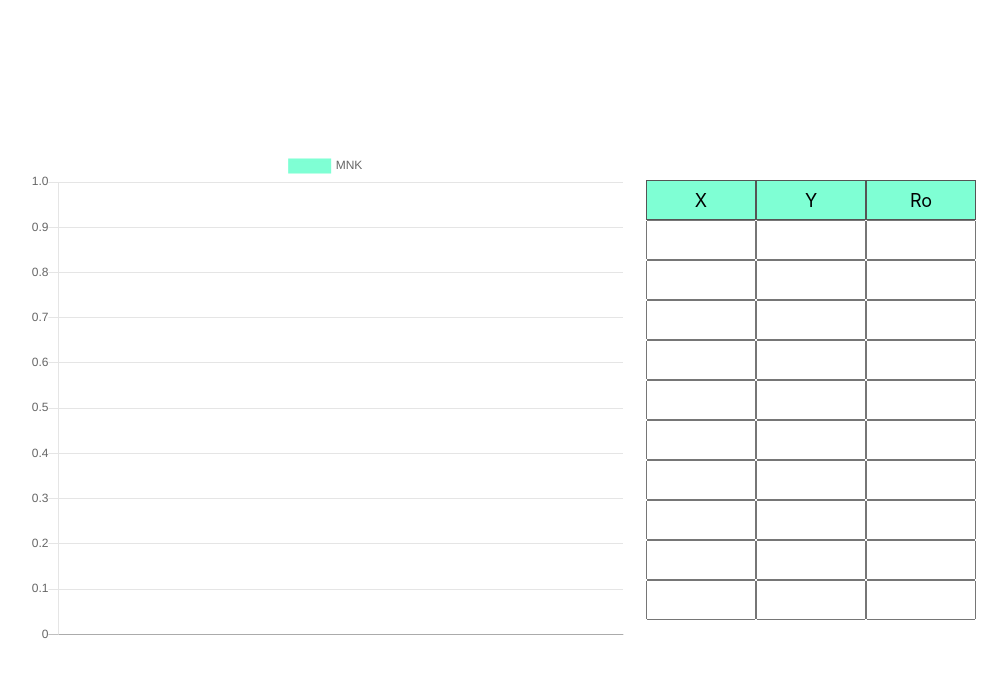
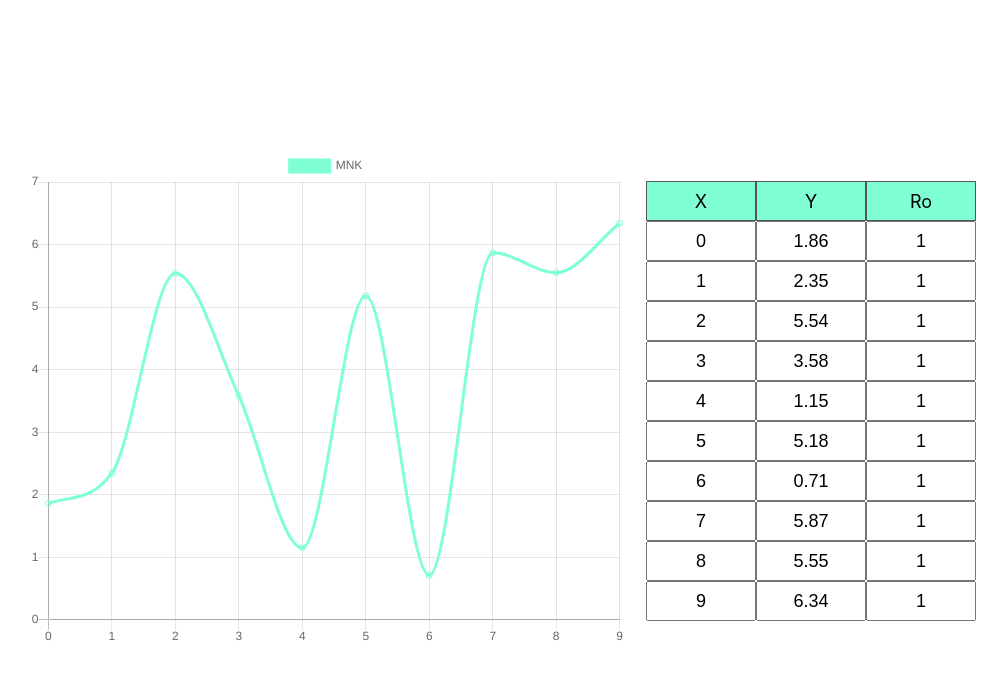
Before and after one commit to cadaverine/mnk-lab, a Nuxt app: page / in a window 1280 px wide. Shown: the top 680 px of the page, without its empty margins (139-1146 px from the left). Built offline with nearby package versions, Linux system fonts and the light colour scheme.

Commit message:
feat: add random generated values

```diff
--- a/components/Chart.vue
+++ b/components/Chart.vue
@@ -47,9 +47,20 @@ export default {
   },
   methods: {
     convertPointsToData(points) {
+      const pointsMap = new Map();
+      const xFloats = points.X.map(parseFloat);
+      let yFloats = points.Y.map(parseFloat);
+
+      for (const [i, x] of xFloats.entries()) {
+        pointsMap.set(x, yFloats[i])
+      }
+
+      xFloats.sort((a, b) => a - b)
+      yFloats = xFloats.map(x => pointsMap.get(x))
+
       return {
-        data: points.Y.map(parseFloat),
-        labels: points.X.map(String),
+        data: yFloats,
+        labels: xFloats.map(String),
       }
     },
     updateDataset(points) {
--- a/components/Table.vue
+++ b/components/Table.vue
@@ -24,6 +24,7 @@
 
 <script>
 import range from 'lodash/range';
+import random from 'lodash/random';
 
 export default {
   props: {
@@ -43,6 +44,9 @@ export default {
       Ro: [],
     },
   }),
+  mounted() {
+    this.generateRandomValues(1, 7.1);
+  },
   updated() {
     if (this.isValuesValid(this.values)) {
       this.$emit("valueschange", this.values);
@@ -62,6 +66,17 @@ export default {
       }
 
       return true;
+    },
+    generateRandomValues(stepX, maxY) {
+      this.values.Ro = [];
+      this.values.X = [];
+      this.values.Y = [];
+
+      for (const i of range(this.rowsNumber)) {
+        this.values.Ro.push(1)
+        this.values.X.push(i * stepX)
+        this.values.Y.push(random(0.0, maxY).toFixed(2))
+      }
     }
   }
 }
@@ -72,6 +87,7 @@ export default {
     display: flex;
     flex-direction: column;
     width: 330px;
+    margin-top: 2px;
   }
 
   .table__row {
```
